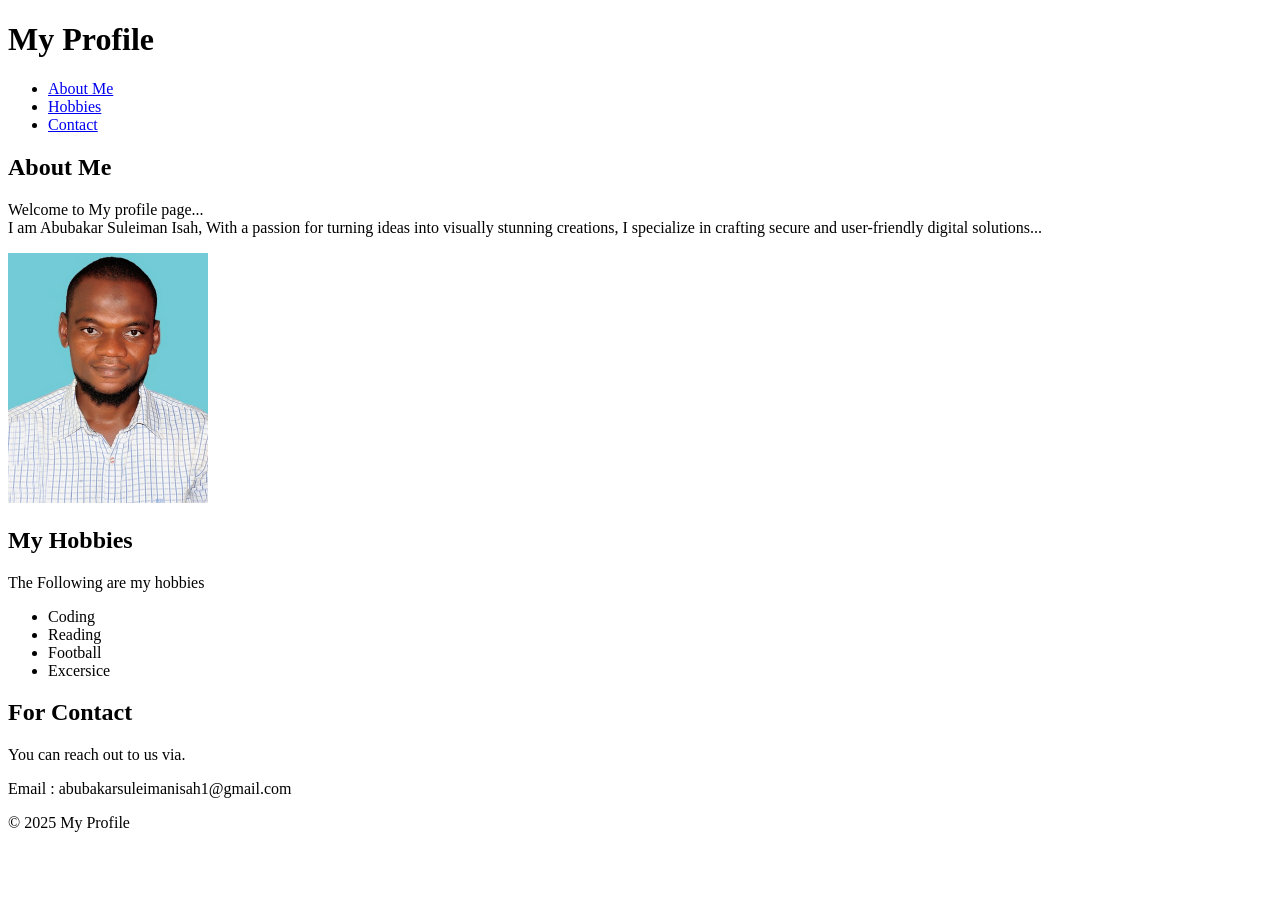
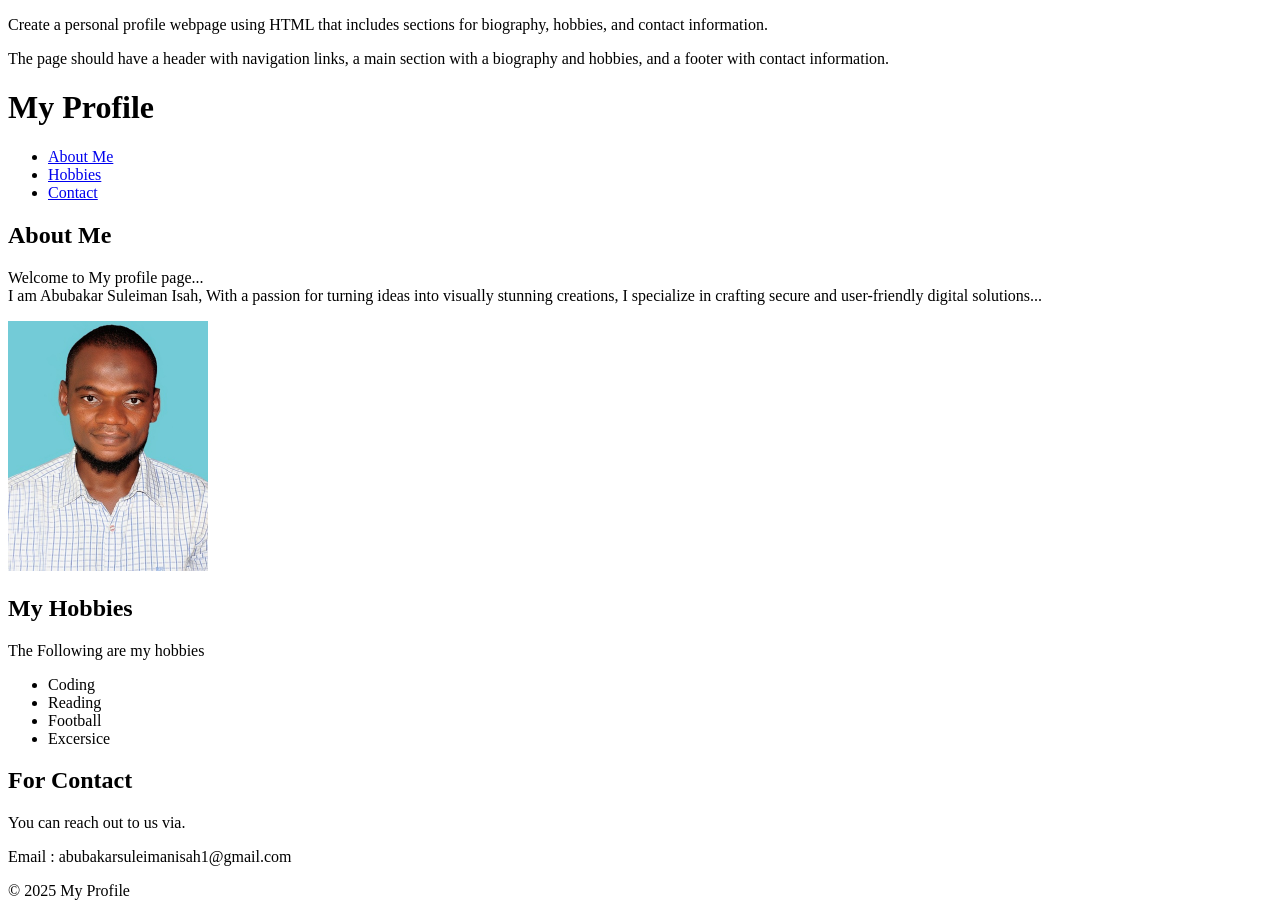
Before and after one commit to iamabubakarsuleiman/darey, a plain HTML site: page mini_project1.html in a window 1280 px wide. Before the commit the page ends 848 px from the top, so only its background shows below. Drawn offline with Linux system fonts and the light colour scheme.

Commit message:
Define Objective

```diff
--- a/mini_project1.html
+++ b/mini_project1.html
@@ -6,6 +6,14 @@
     <title>My Profile</title>
   </head>
   <body>
+    <p>
+      Create a personal profile webpage using HTML that includes sections for
+      biography, hobbies, and contact information.
+    </p>
+    <p>
+      The page should have a header with navigation links, a main section with a
+      biography and hobbies, and a footer with contact information.
+    </p>
     <!--header Section -->
     <header>
       <h1>My Profile</h1>
```
